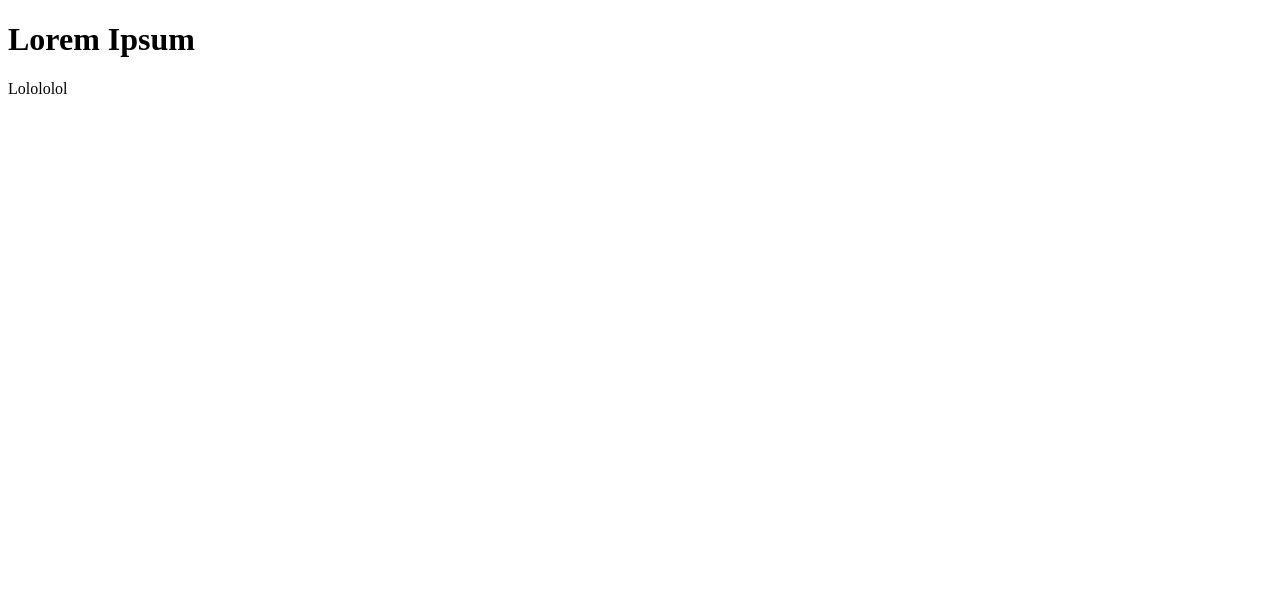
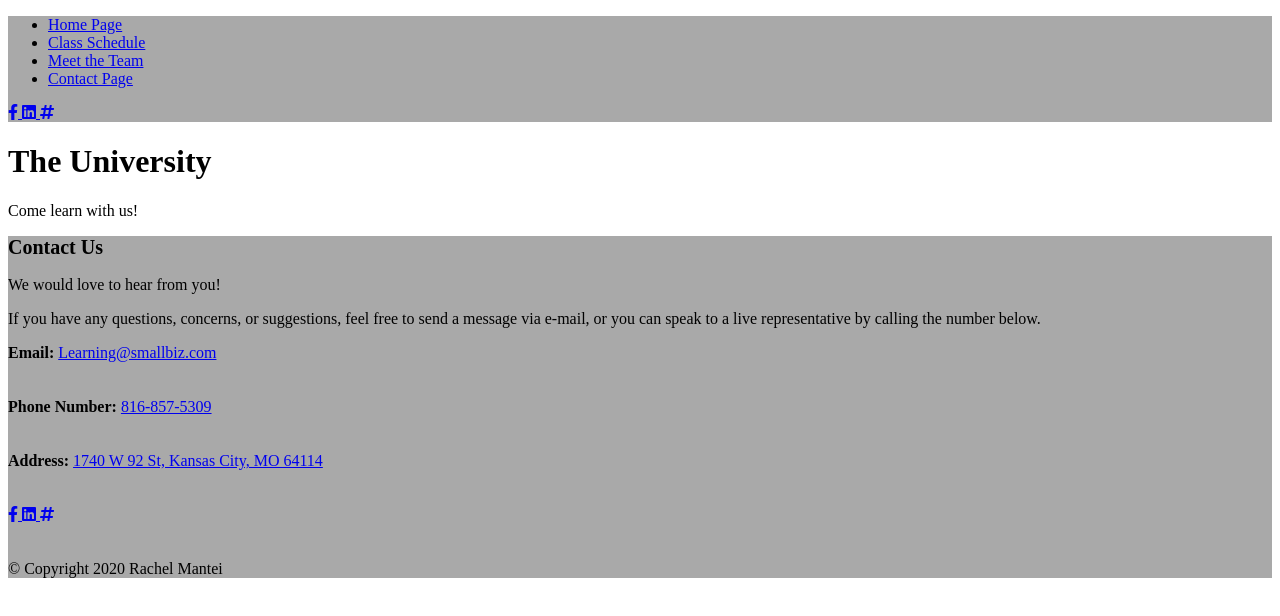
Before and after one commit to ram5yc/FED1StudioProject, a plain HTML site: page FED1 StudioProject/Contact.html in a window 1280 px wide. Drawn offline with Linux system fonts and the light colour scheme; a web font is replaced by a local one.

Commit message:
commit contact

```diff
--- a/FED1 StudioProject/Contact.html
+++ b/FED1 StudioProject/Contact.html
@@ -2,12 +2,115 @@
 <html>
 <head>
     <meta charset="utf-8" />
-    <title>Contact Us</title>
+    <title>Small Business: We are the best in the business!</title>
+    <meta name="description" content="This is a site description." />
+    <meta name="keywords" content="beer" ,"classes" />
+    <meta name="author" content="Rachel Mantei
+          " />
+    <link href="stylesheets/Style Sheet.css" rel="stylesheet" /><!--Style Sheet-->
+
+    <link href="stylesheets/fonts.css" rel="stylesheet" /><!--FONTS-->
+
+    <link href="stylesheets/custom.css" rel="stylesheet" />
+
+    <link rel="preconnect" href="https://fonts.gstatic.com">
+
+    <link rel="stylesheet" href="https://cdnjs.cloudflare.com/ajax/libs/font-awesome/5.15.1/css/all.min.css" />
+
+    <link rel="preconnect" href="https://fonts.gstatic.com">
+    <link href="https://fonts.googleapis.com/css2?family=Montserrat:wght@300&display=swap" rel="stylesheet">
+
 </head>
-<body>
-    <h1>Lorem Ipsum</h1>
-    <p>
-        Lolololol
-    </p>
+<!-- #region HEADER -->
+<body class="container">
+    <div class="brand-contact">
+        <header>
+            <div class="headerOverlay">
+                <nav>
+                    <ul id="navlist">
+                        <li>
+                            <a href="index.html">Home Page</a>
+                        </li>
+                        <li>
+                            <a href="Classes.html">Class Schedule</a>
+                        </li>
+                        <li>
+                            <a href="Team.html">Meet the Team</a>
+                        </li>
+                        <li class="last">
+                            <a href="Contact.html">Contact Page</a>
+                        </li>
+                    </ul>
+                </nav>
+            </div>
+            <div class="top-social" , id="links">
+                <!--Top right social media-->
+                <a href="https://www.facebook.com/learnwithus">
+                    <i class="fab fa-facebook-f"></i>
+                </a>
+                <a href="https://www.linkedin.com/learnwithus">
+                    <i class="fab fa-linkedin"></i>
+                </a>
+                <a href="https://twitter.com/weteachstuff">
+                    <i class="fas fa-hashtag"></i>
+                </a>
+            </div>
+
+        </header>
+    </div>
+    <!-- #endregion -->
+    <h1>The University</h1>
+    <section class="style">Come learn with us!</section>
+
+    <main class="backgroundOpacity">
+        <h2>Contact Us</h2>
+
+        <p>We would love to hear from you!</p>
+        <p>
+            If you have any questions, concerns, or suggestions, feel free to send a message via e-mail, or you can speak to a live representative by calling the number below.
+        </p>
+        <section>
+            <section>
+                <div class="infoStyle">
+                    <strong>Email:</strong> <a href="mailto:learning@smallbiz.com">Learning@smallbiz.com</a>
+                </div>
+                <br />
+                <br />
+                <div class="infoStyle">
+                    <strong>Phone Number:</strong> <a href="tel:01-81685753097">816-857-5309</a>
+                </div>
+                <br />
+                <br />
+                <div class="infoStyle">
+                    <strong>Address:</strong> <a href="http://maps.google.com/?q=1200 1740 W 92 St, Kansas City, MO 64114" target="_blank">1740 W 92 St, Kansas City, MO 64114</a>
+                </div>
+                <br />
+                <br /> <!--to add space below Ad-->
+
+            </section>
+            <article class="brand-contact">
+
+                <div id="links" , class="bottom-social">
+                    <a href="https://www.facebook.com/learnwithus">
+                        <i class="fab fa-facebook-f"></i>
+                    </a>
+                    <a href="https://www.linkedin.com/learnwithus">
+                        <i class="fab fa-linkedin"></i>
+                    </a>
+                    <a href="https://twitter.com/weteachstuff">
+                        <i class="fas fa-hashtag"></i>
+                    </a>
+                </div>
+                <br />
+                <br /> <!--to give room for social media at bottom-->
+
+                <footer>
+                    &copy; Copyright 2020 Rachel Mantei
+                </footer>
+
+
+            </article>
+        </section>
+    </main>
 </body>
 </html>
```
